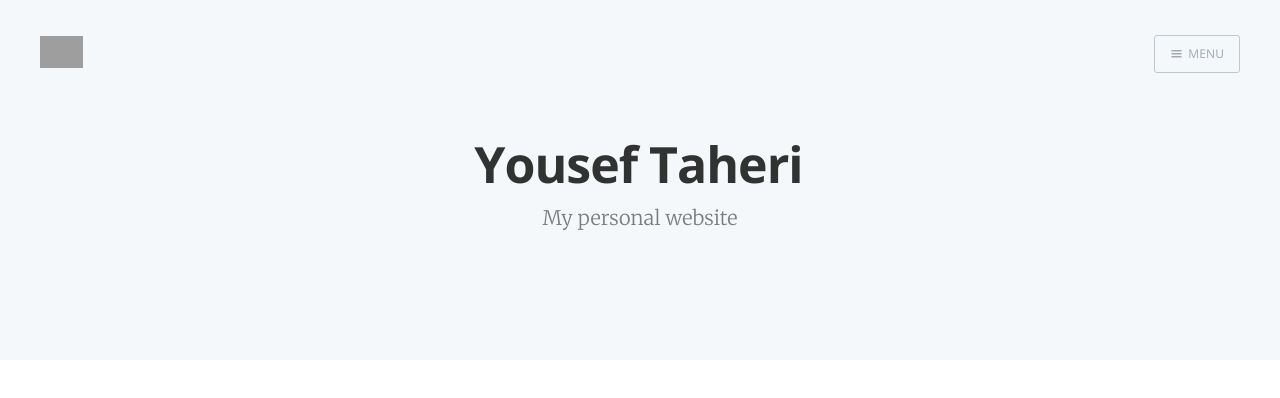
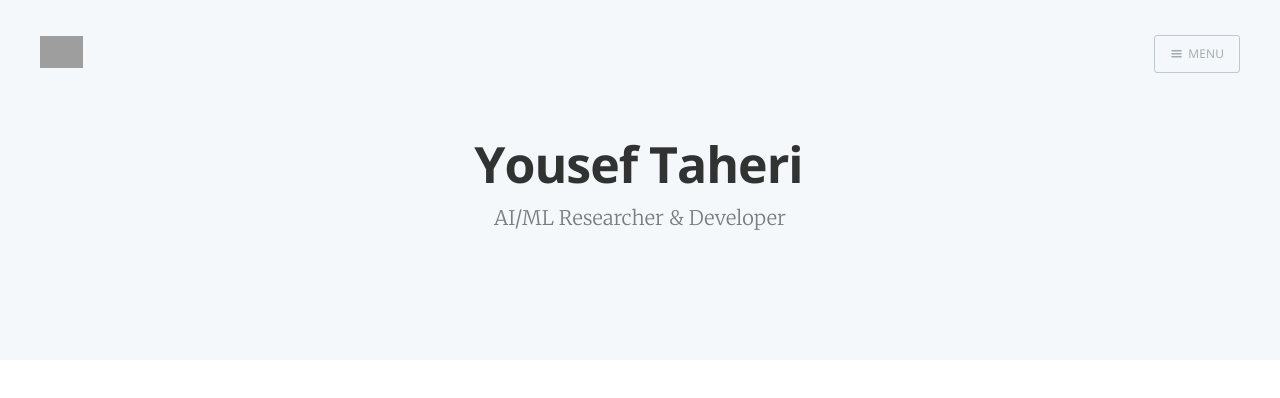
Before and after one commit to heritai/heritai.github.io, a Jekyll site: the page built from about/index.md, in a window 1280 px wide. Shown: the top 398 px of the page. Built offline with Jekyll 4.4.1, drawn with Linux system fonts in a browser that asks for light colours; nearby versions of some CDN libraries; grey boxes are pictures that could not be loaded.

Commit message:
Update _config.yml

```diff
--- a/_config.yml
+++ b/_config.yml
@@ -8,7 +8,7 @@ language: 'en-uk'
 
 # Website info
 name: 'Yousef Taheri'
-description: "My personal website"
+description: "AI/ML Researcher & Developer"
 
 short_url: 'yousef-taheri.github.io/'
 google_analytics: UA-69281367-1
```
